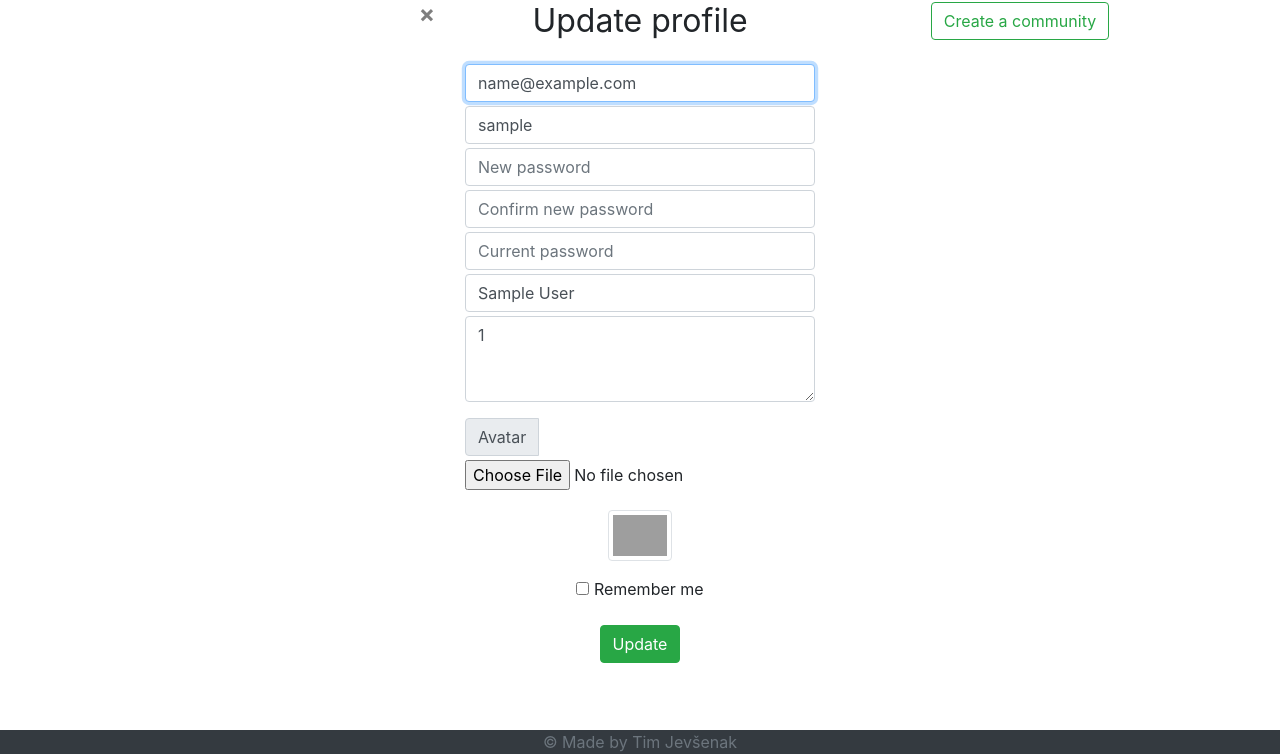
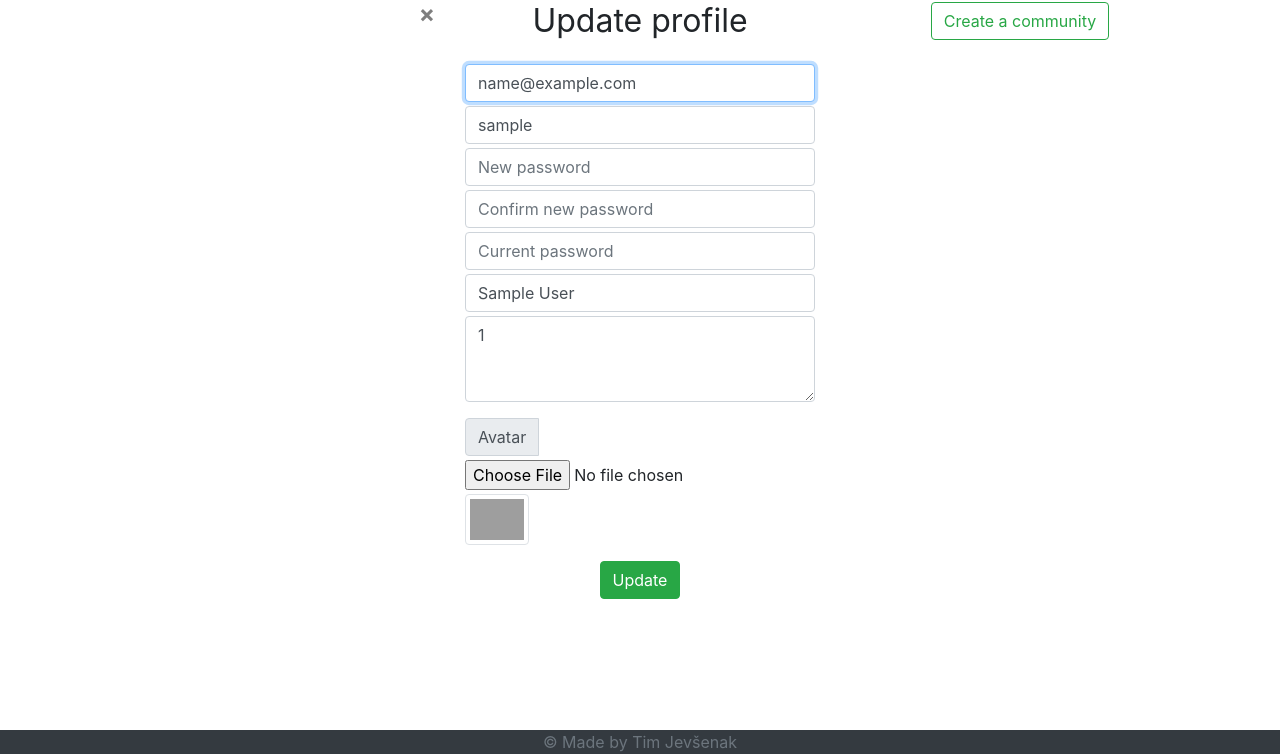
Before and after one commit to TimJevsenak/reddit-clone, a PHP site: page /profile.php in a window 1280 px wide. Shown: the part 46-800 px from the top of the page. Run offline with PHP 8.4, Linux system fonts and the light colour scheme; the visitor is signed in with stand-in values (Sample User, id 1); some libraries are stand-ins or nearby versions; grey boxes are pictures that could not be loaded.

Commit message:
minor visual updates

```diff
--- a/profile.php
+++ b/profile.php
@@ -38,21 +38,16 @@ include_once './database.php';
                 <input name="displayName" type="text" id="displayName" class="form-control my-1" placeholder="Display name" value="<?php echo $_SESSION['displayname']; ?>">
                 <textarea name="description" class="form-control" id="Textarea" rows="3" placeholder="Description"><?php echo $_SESSION['description']; ?></textarea>
                 <label for="image" class="sr-only">Avatar</label>
-                <div class="input-group my-3">
+                <div class="input-group mt-3">
                     <div class="input-group-prepend">
                         <span class="input-group-text" id="inputGroup-sizing-default">Avatar</span>
                     </div>
                     <input name="image" type="file" id="image" class="form-control-file my-1">
                 </div>
-                <div class="text-center">
+                <div class="text-left">
                     <img src="user-uploads/<?php echo $_SESSION['user_id']."/".$_SESSION['avatar'] ?>" class="img-fluid img-thumbnail" alt="No avatar yet" width="64" height="64">
                 </div>
-                <div class="checkbox my-3 text-center">
-                <label>
-                <input type="checkbox" value="remember-me"> Remember me
-                </label>
-                </div>
-                <div class="text-center">
+                <div class="text-center mt-3">
                     <button class="btn btn-success" type="submit" name="submit">Update</button>
                 </div>
             </form>
```
